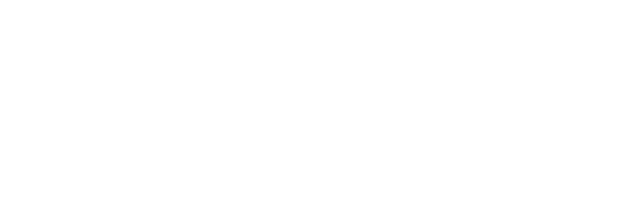
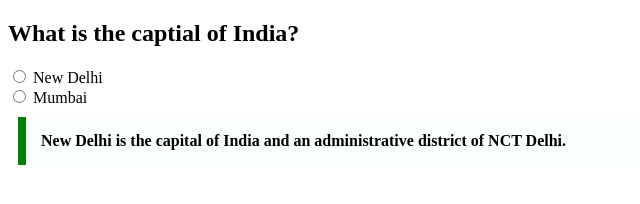
Before and after one commit to acciojob/trivia-Loudiya-Surekha, a website: page main.html in a window 1280 px wide. Shown: the whole page, without its empty margins (0-640 px from the left). Drawn offline with Linux system fonts and the light colour scheme.

Commit message:
created a submission

```diff
--- a/main.html
+++ b/main.html
@@ -7,6 +7,16 @@
 </head>
 
 <body>
+	<h2>What is the captial of India?</h2>
+	<label>
+		<input type="radio" name="capital" value="new delhi"> New Delhi
+	</label>
+	<br>
+	<lable>
+		<input type="radio" name="capital" value="mumbai"> Mumbai
+	</lable>
+
+	<blockquote class="quote">New Delhi is the capital of India and an administrative district of NCT Delhi.</blockquote>
 	<!-- the entire body must be written by student -->
     <script type="text/javascript" src="./script.js">
 </script>
--- a/styles.css
+++ b/styles.css
@@ -1,2 +1,10 @@
 
 /* Your CSS Code here. */
+.quote {
+            max-width: 600px;
+            margin: 10px;
+            padding: 15px;
+            border-left: 8px solid green;
+            background-color: #f8fffe;
+            font-weight: bold;
+        }
```
